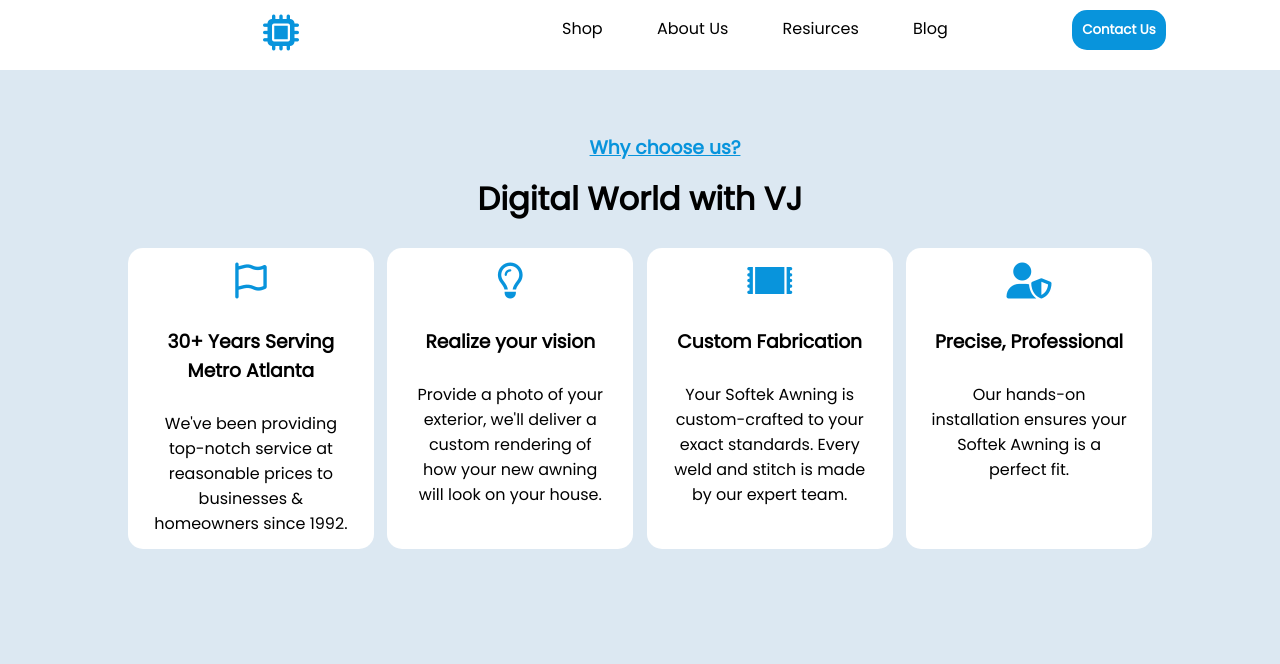
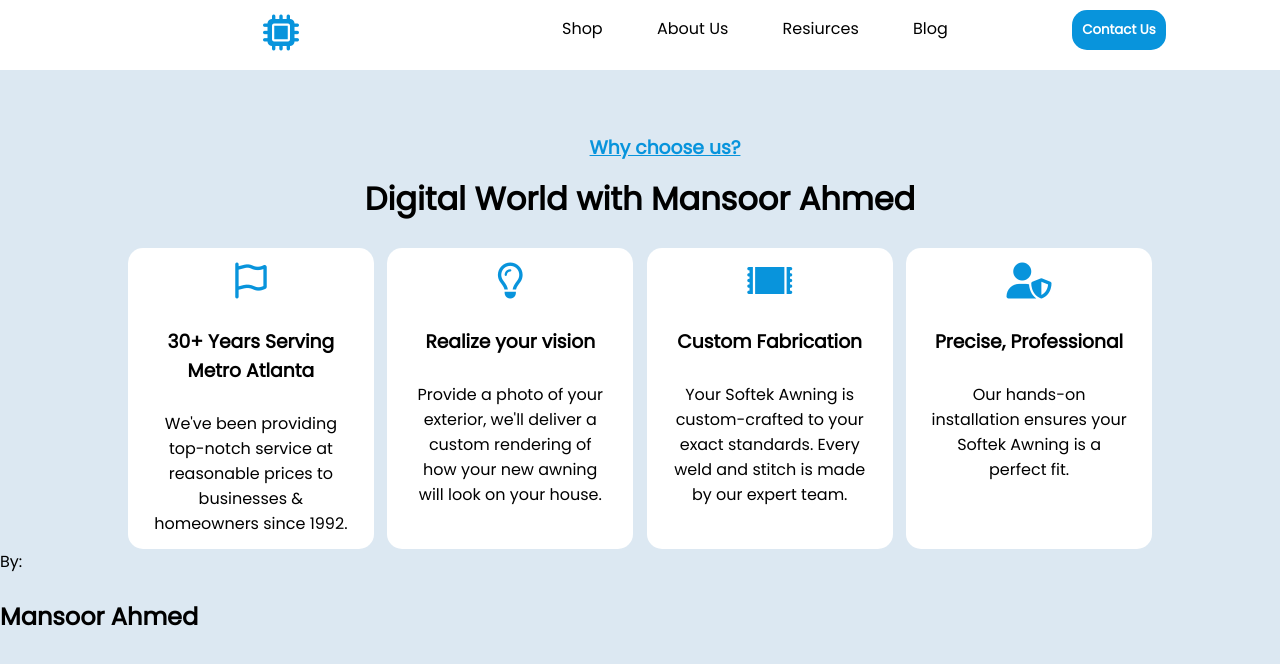
Before and after one commit to mnsooralee/digital-world-with-vj, a plain HTML site: page index.html in a window 1280 px wide. Drawn offline with Linux system fonts and the light colour scheme.

Commit message:
Update index.html

```diff
--- a/index.html
+++ b/index.html
@@ -6,7 +6,7 @@
     <link rel="stylesheet" href="https://fonts.googleapis.com/css?family=Poppins">
     <link rel="stylesheet" href="assets/style.css">
     <link rel="stylesheet" href="https://cdnjs.cloudflare.com/ajax/libs/font-awesome/6.7.1/css/all.min.css">
-    <title>Digital World with VJ</title>
+    <title>Digital World with Mansoor Ahmed</title>
 </head>
 <body>
     <nav>
@@ -38,7 +38,7 @@
 
         <div class="newcon">
             <h3><a href="#" id="h3why">Why choose us?</a></h3>
-            <h1>Digital World with VJ</h1><br>
+            <h1>Digital World with Mansoor Ahmed</h1><br>
             <div class="container">
                 <div class="conitem">
                     <i class="fa-regular fa-flag"></i>
@@ -63,6 +63,11 @@
             </div>
         </div>
 
+        <div class="credits">
+            <p>By:</p>
+            <a href="https://mansoorahmed.vercel.app/"><h2>Mansoor Ahmed</h2></a>
+        </div>
+
     <script src="assets/task.js"></script>
 </body>
 </html>
```
